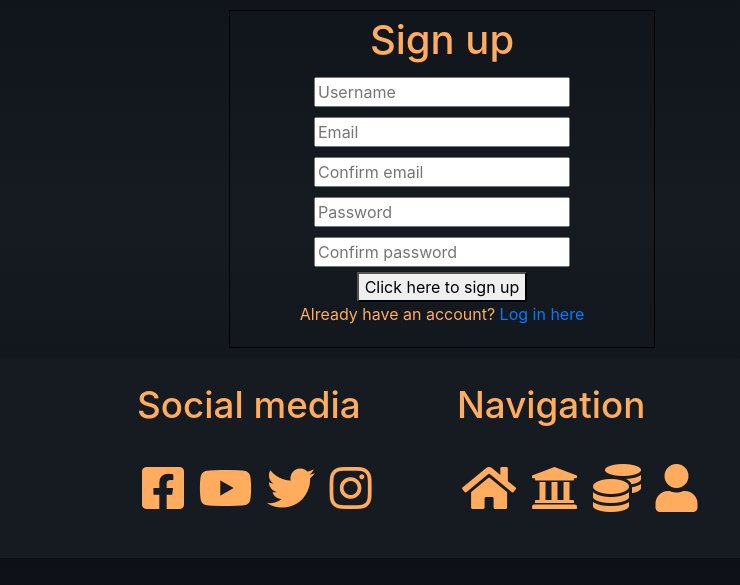
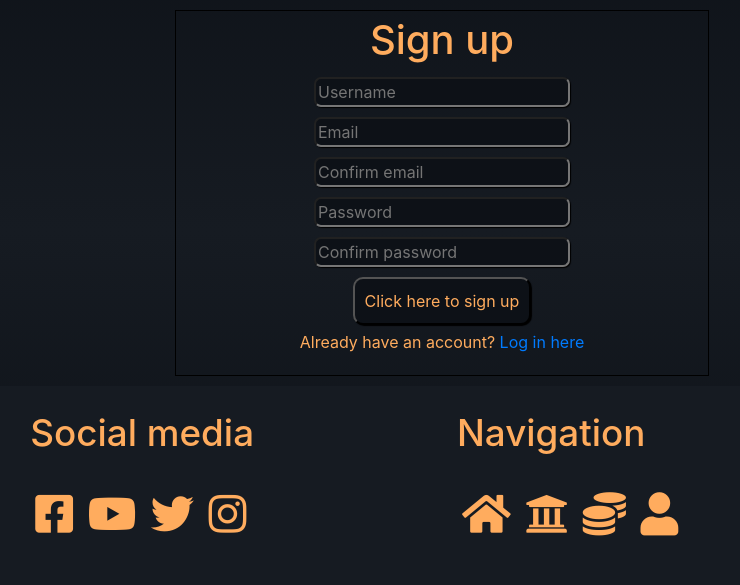
Before and after one commit to luke2533/coin_vue, a Flask app: page /signup in a window 1280 px wide. Shown: the part 125-710 px from the top of the page, without its empty margins (198-938 px from the left). Run offline with Flask 2, Linux system fonts and the light colour scheme; some libraries are stand-ins or nearby versions.

Commit message:
Responsive home page and removal of profile page

```diff
--- a/app.py
+++ b/app.py
@@ -102,7 +102,8 @@ def login():
                 existing_user["password"], request.form.get("password")):
                     session["user"] = request.form.get("username")
                     flash("Welcome, {}".format(request.form.get("username")))
-                    return redirect(url_for("profile", username=session["user"]))
+                    # return redirect(url_for("profile", username=session["user"]))
+                    return redirect(url_for("portfolio"))
             else:
                 # Wrong password
                 flash("Inccorect Username and/or Password")
@@ -122,10 +123,6 @@ def profile(username):
     #Grabs session users username
     username = mongo.db.users.find_one(
         {"username": session["user"]})["username"]
-
-    if session["user"]:
-        return render_template("profile.html", username=username)
-
     return redirect(url_for("login"))
 
 
--- a/static/css/style.css
+++ b/static/css/style.css
@@ -130,7 +130,11 @@ body{
 }
 
 .user{
+    background-color: #0d1117;
+    box-shadow: 1px 1px 1px black;
     margin: 5px;
+    border-radius: 7px;
+    color: white;
 }
 
 .profile{
@@ -139,6 +143,15 @@ body{
     margin: 50px;
     padding: 50px;
     text-align: center;
+}
+
+.user-button{
+    background-color: #0d1117;
+    box-shadow: 1px 1px 1px black;
+    color: #FFAC5E;
+    padding: 10px;
+    margin: 5px;
+    border-radius: 10px;
 }
 
 /* Log in, Sign up and Profile page */
@@ -197,10 +210,11 @@ body{
 }
 
 .footer-icon{
-    font-size: 3em;
+    font-size: 2.7em;
     color: #FFAC5E;
     margin: 5px;
 }
+
 
 /* Footer Desktop */
 
@@ -233,10 +247,13 @@ body{
     .nav-desktop{
         display: none;
     }
-      .crypto-desktop{
+    .footer-desktop{
         display: none;
     }
-      .footer-desktop{
+    .log-in-desktop{
+        display: none;
+    }
+    .sign-up-desktop{
         display: none;
     }
 }
@@ -245,20 +262,27 @@ body{
     .nav-mobile{
         display: none;
     }
-      .crypto-mobile{
+    .footer-mobile{
         display: none;
     }
-      .footer-mobile{
+    .log-in-mobile{
+        display: none;
+    }
+    .sign-up-mobile{
         display: none;
     }
 }
 
 @media screen and (max-width: 1023px){
-
+    .crypto-desktop{
+        display: none;
+    }
 }
 
 @media screen and (min-width: 1023px){
-
+    .crypto-mobile{
+        display: none;
+    }
 }
 
 @media screen and (max-width: 1439px){
--- a/templates/base.html
+++ b/templates/base.html
@@ -119,7 +119,7 @@
 
         <div class="container-fluid">
             <div class="row footer justify-content-center footer-desktop">
-                <div class="col-md-3">
+                <div class="col-md-4">
                     <h2 class="footer-title">Social media</h2>
                     <br>
                     <a href="https://facebook.com" target="_blank"><i class="fab fa-facebook-square footer-icon"></i></a>
@@ -128,7 +128,7 @@
                     <a href="https://instagram.com" target="_blank"><i class="fab fa-instagram footer-icon"></i></a>
                 </div>
 
-                <div class="col-md-3">
+                <div class="col-md-4">
                     <h2 class="footer-title">Navigation</h2>
                     <br>
                     <a href="{{ url_for('coinvue') }}"><i class="fas fa-home footer-icon"></i></a>
--- a/templates/index.html
+++ b/templates/index.html
@@ -16,7 +16,7 @@
                         <th scope="col"><strong>Cryto Name</strong></th>
                         <th scope="col">Symbol</th>
                         <th scope="col">Price</th>
-                        <th scope="col">Price Change % (24h)</th>
+                        <th scope="col">24h %</th>
                         <th scope="col">Market Cap</th>
                         <th scope="col">Volume (24h)</th>
                         </tr>
@@ -56,7 +56,7 @@
                         <th scope="col"><strong>Cryto Name</strong></th>
                         <th scope="col">Symbol</th>
                         <th scope="col">Price</th>
-                            <th scope="col">Price Change % (24h)</th>
+                        <th scope="col">24h %</th>
                         <th scope="col">Market Cap</th>
                         <th scope="col">Volume (24h)</th>
                         </tr>
--- a/templates/signup.html
+++ b/templates/signup.html
@@ -1,9 +1,11 @@
 {% extends "base.html" %}
 {% block content %}
 
+<!-- Sign up Desktop -->
+
     <div class="container-fluid">
-        <div class="row justify-content-center">
-            <div class="col-4 user-box">
+        <div class="row justify-content-center sign-up-desktop">
+            <div class="col-5 user-box">
                 <h1>Sign up</h1>
                 <form method="POST" action="{{ url_for('signup') }}">
                     <input type="text" placeholder="Username" class="user" id="username" name="username" pattern="^[a-zA-Z0-9]{5,15}$" minlength="4" maxlength="15" required>
@@ -16,11 +18,40 @@
                     <br>
                     <input type="password" placeholder="Confirm password" class="user" id="confirm-password" name="confirm-password" minlength="5" maxlength="15" pattern="^[a-zA-Z0-9]{5,15}$" required>
                     <br>
-                    <button type="submit">Click here to sign up</button>
+                    <button type="submit" class="user-button">Click here to sign up</button>
                     <p>Already have an account? <a href="{{ url_for('login') }}">Log in here</a></p>
                 </form>
             </div>
         </div>
     </div>
 
+<!-- Sign up Desktop -->
+
+<!-- Sign up Mobile -->
+
+    <div class="container-fluid">
+        <div class="row justify-content-center sign-up-mobile">
+            <div class="col-8 user-box">
+                <h1>Sign up</h1>
+                <form method="POST" action="{{ url_for('signup') }}">
+                    <input type="text" placeholder="Username" class="user" id="username" name="username" pattern="^[a-zA-Z0-9]{5,15}$" minlength="4" maxlength="15" required>
+                    <br>
+                    <input type="email" placeholder="Email" class="user" id="email" name="email" required>
+                    <br>
+                    <input type="email" placeholder="Confirm email" class="user" id="confirm-email" name="confirm-email" required>
+                    <br>
+                    <input type="password" placeholder="Password" class="user" id="password" name="password" minlength="5" maxlength="15" pattern="^[a-zA-Z0-9]{5,15}$" required>
+                    <br>
+                    <input type="password" placeholder="Confirm password" class="user" id="confirm-password" name="confirm-password" minlength="5" maxlength="15" pattern="^[a-zA-Z0-9]{5,15}$" required>
+                    <br>
+                    <button type="submit" class="user-button">Click here to sign up</button>
+                    <p>Already have an account? <a href="{{ url_for('login') }}">Log in here</a></p>
+                </form>
+            </div>
+        </div>
+    </div>
+
+<!-- Sign up Mobile -->
+
+
 {% endblock %}
```
Also changed, not shown: templates/login.html (+28 -3 lines), templates/profile.html (deleted, +0 -12 lines), README.md. Lines whose indentation alone changed are shown as unchanged.
